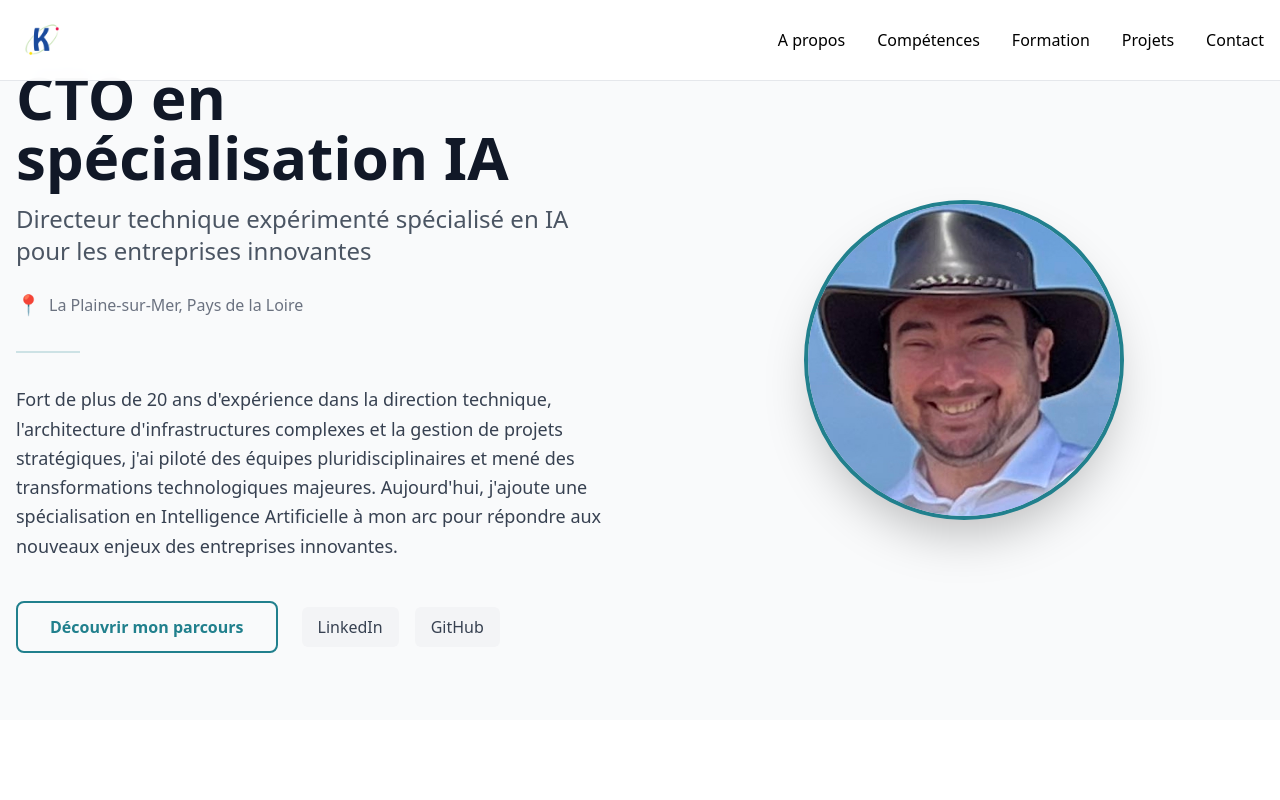
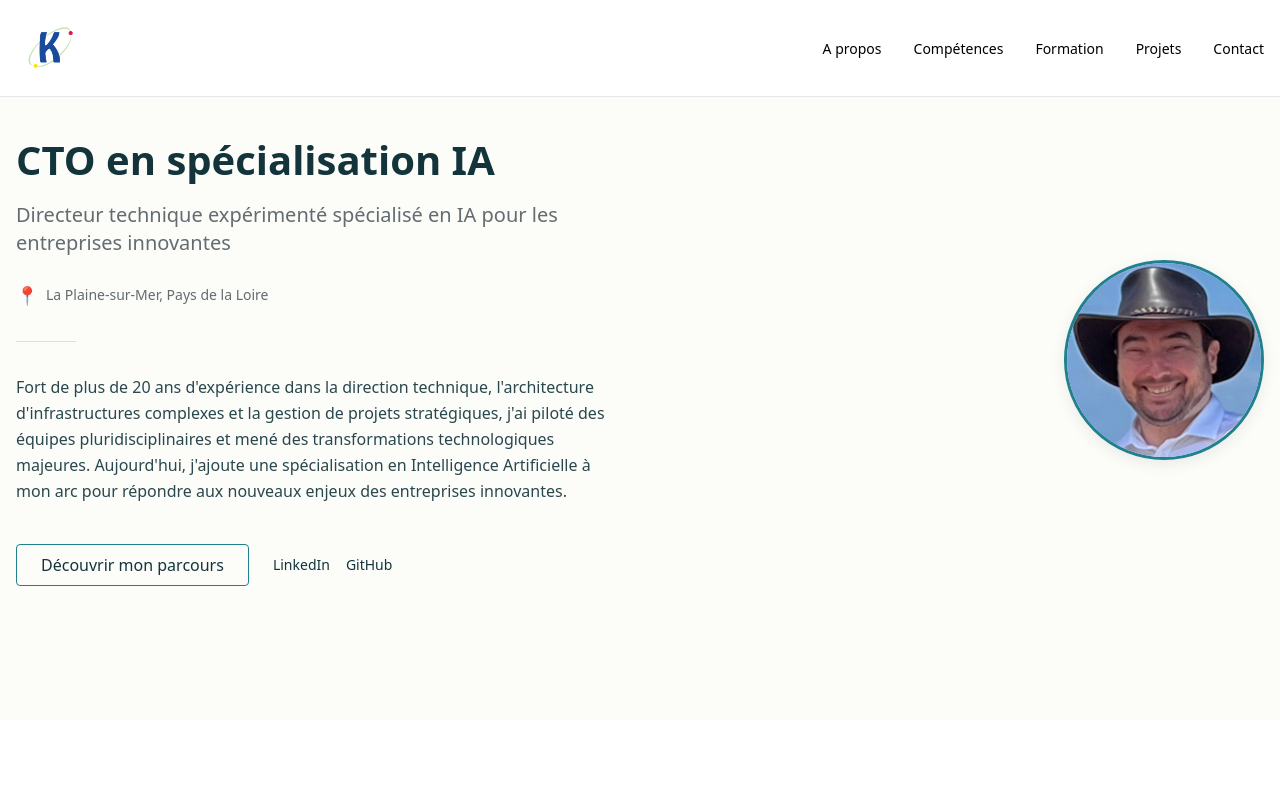
Before and after one commit to Kisai-DG-SLU/kisai-dg-slu.github.io, a React (Vite) app in the folder frontend/: page / in a window 1280 px wide. Shown: the top 800 px of the page. Built offline with nearby package versions, Linux system fonts and the light colour scheme; the HTML template or start-up script is replaced by a standard one.

Commit message:
feat: sync types and complete pro dashboard

```diff
--- a/frontend/src/components/Header.tsx
+++ b/frontend/src/components/Header.tsx
@@ -22,12 +22,12 @@ const Header = () => {
 
   return (
     <header className={`fixed top-0 left-0 right-0 z-50 transition-all duration-300 ${
-      isScrolled ? 'bg-white/98 shadow-lg py-2' : 'bg-white/95 py-4'
+      isScrolled ? 'bg-white/98 shadow-[0_2px_20px_rgba(0,0,0,0.1)] py-2' : 'bg-white/95 py-4'
     } backdrop-blur-md border-b border-gray-200`}>
       <div className="container mx-auto px-4 flex items-center justify-between">
-        <div className="flex items-center gap-3">
-          <img src="/images/logo.png" alt="Logo" className="h-12 w-auto" />
-          <h1 className="text-xl font-bold bg-linear-to-r from-[var(--color-primary)] to-[var(--color-primary-hover)] bg-clip-text text-transparent">
+        <div className="flex items-center">
+          <img src="/images/logo.png" alt="Logo" className="h-16 w-auto mr-3" />
+          <h1 className="text-2xl font-bold bg-linear-to-r from-[#21808d] to-[#1d7480] bg-clip-text text-transparent tracking-tight">
             Damien GUESDON
           </h1>
         </div>
@@ -39,10 +39,10 @@ const Header = () => {
               <li key={link.name}>
                 <a
                   href={link.href}
-                  className="text-black font-medium hover:text-[var(--color-primary)] transition-colors relative group"
+                  className="text-black text-sm font-medium hover:text-[#21808d] transition-colors relative group"
                 >
                   {link.name}
-                  <span className="absolute bottom--1 left-0 w-0 h-0.5 bg-[var(--color-primary)] transition-all group-hover:w-full"></span>
+                  <span className="absolute bottom-[-4px] left-0 w-0 h-0.5 bg-[#21808d] transition-all group-hover:w-full"></span>
                 </a>
               </li>
             ))}
@@ -51,13 +51,12 @@ const Header = () => {
 
         {/* Mobile Toggle */}
         <button
-          className="md:hidden flex flex-col gap-1.5 p-2"
+          className="md:hidden flex flex-col gap-1 p-2"
           onClick={() => setIsMenuOpen(!isMenuOpen)}
-          aria-label="Toggle navigation"
         >
-          <span className={`w-6 h-0.5 bg-black transition-all ${isMenuOpen ? 'rotate-45 translate-y-2' : ''}`}></span>
+          <span className={`w-6 h-0.5 bg-black transition-all ${isMenuOpen ? 'rotate-45 translate-y-1.5' : ''}`}></span>
           <span className={`w-6 h-0.5 bg-black transition-all ${isMenuOpen ? 'opacity-0' : ''}`}></span>
-          <span className={`w-6 h-0.5 bg-black transition-all ${isMenuOpen ? '-rotate-45 -translate-y-2' : ''}`}></span>
+          <span className={`w-6 h-0.5 bg-black transition-all ${isMenuOpen ? '-rotate-45 -translate-y-1.5' : ''}`}></span>
         </button>
       </div>
 
@@ -65,12 +64,12 @@ const Header = () => {
       <nav className={`md:hidden absolute top-full left-0 right-0 bg-white border-b border-gray-200 transition-all duration-300 overflow-hidden ${
         isMenuOpen ? 'max-h-64 opacity-100' : 'max-h-0 opacity-0'
       }`}>
-        <ul className="p-4 flex flex-col gap-4">
+        <ul className="p-4 flex flex-col gap-2">
           {navLinks.map((link) => (
             <li key={link.name}>
               <a
                 href={link.href}
-                className="block py-2 text-black hover:text-[var(--color-primary)] border-b border-gray-100 last:border-0"
+                className="block py-3 text-black text-sm font-medium hover:text-[#21808d] border-b border-gray-100 last:border-0"
                 onClick={() => setIsMenuOpen(false)}
               >
                 {link.name}
--- a/frontend/src/components/Hero.tsx
+++ b/frontend/src/components/Hero.tsx
@@ -1,26 +1,26 @@
 const Hero = () => {
   return (
-    <section id="accueil" className="min-h-[calc(100vh-80px)] flex items-center bg-linear-to-br from-white to-gray-50 py-16">
+    <section id="accueil" className="min-h-[calc(100vh-80px)] flex items-center bg-[#fcfcf9] py-16">
       <div className="container mx-auto px-4">
         <div className="flex flex-col md:flex-row items-center gap-12">
           {/* Text Content */}
           <div className="flex-1 text-left">
-            <h1 className="text-5xl md:text-6xl font-bold text-gray-900 mb-4 leading-tight">
+            <h1 className="text-[30px] md:text-[40px] font-bold text-[#13343b] mb-4 leading-tight">
               CTO en spécialisation IA
             </h1>
-            <p className="text-xl md:text-2xl text-gray-600 mb-6 font-medium">
+            <p className="text-lg md:text-xl text-[#626c71] mb-6 font-medium">
               Directeur technique expérimenté spécialisé en IA pour les entreprises innovantes
             </p>
 
-            <div className="flex items-center gap-2 text-gray-500 mb-8">
-              <span className="text-xl">📍</span>
+            <div className="flex items-center gap-2 text-[#626c71] mb-8 text-sm">
+              <span className="text-lg">📍</span>
               <span>La Plaine-sur-Mer, Pays de la Loire</span>
             </div>
 
-            <hr className="w-16 border-t-2 border-[var(--color-primary)] opacity-20 mb-8" />
+            <hr className="w-[60px] border-t-[1.5px] border-[#21808d] opacity-20 mb-8" />
 
             <div className="max-w-2xl">
-              <p className="text-lg text-gray-700 leading-relaxed mb-10">
+              <p className="text-[16px] text-[#13343b] leading-relaxed mb-10 opacity-90">
                 Fort de plus de 20 ans d'expérience dans la direction technique, l'architecture d'infrastructures complexes et la gestion de projets stratégiques, j'ai piloté des équipes pluridisciplinaires et mené des transformations technologiques majeures. Aujourd'hui, j'ajoute une spécialisation en Intelligence Artificielle à mon arc pour répondre aux nouveaux enjeux des entreprises innovantes.
               </p>
 
@@ -29,7 +29,7 @@ const Hero = () => {
                   href="https://damienguesdon.github.io/"
                   target="_blank"
                   rel="noopener noreferrer"
-                  className="px-8 py-3 border-2 border-[var(--color-primary)] text-[var(--color-primary)] font-semibold rounded-lg hover:bg-[var(--color-primary)] hover:text-white transition-all duration-300"
+                  className="px-6 py-2 border border-[#21808d] text-[#13343b] font-medium rounded hover:bg-[#5e52401f] transition-all duration-300"
                 >
                   Découvrir mon parcours
                 </a>
@@ -39,7 +39,7 @@ const Hero = () => {
                     href="https://www.linkedin.com/in/damienguesdon/"
                     target="_blank"
                     rel="noopener noreferrer"
-                    className="px-4 py-2 bg-gray-100 text-gray-700 rounded-md font-medium hover:bg-[var(--color-primary)] hover:text-white transition-all duration-300"
+                    className="text-sm font-medium text-[#13343b] hover:text-[#21808d] transition-colors"
                   >
                     LinkedIn
                   </a>
@@ -47,7 +47,7 @@ const Hero = () => {
                     href="https://github.com/Kisai-DG-SLU"
                     target="_blank"
                     rel="noopener noreferrer"
-                    className="px-4 py-2 bg-gray-100 text-gray-700 rounded-md font-medium hover:bg-[var(--color-primary)] hover:text-white transition-all duration-300"
+                    className="text-sm font-medium text-[#13343b] hover:text-[#21808d] transition-colors"
                   >
                     GitHub
                   </a>
@@ -56,12 +56,10 @@ const Hero = () => {
             </div>
           </div>
 
-          {/* Image / Profile Photo */}
-          <div className="flex-1 flex justify-center">
-            <div className="relative group">
-              <div className="absolute -inset-1 bg-linear-to-r from-[var(--color-primary)] to-cyan-500 rounded-full blur-md opacity-25 group-hover:opacity-50 transition duration-1000"></div>
+          {/* Image / Profile Photo - STRICTLY 200px as per style.css */}
+          <div className="flex-1 flex justify-center md:justify-end">
             <div
-                className="relative w-64 h-64 md:w-80 md:h-80 rounded-full border-4 border-[var(--color-primary)] bg-gray-200 overflow-hidden shadow-2xl transition-transform duration-500 hover:scale-[1.02]"
+              className="w-[200px] h-[200px] rounded-full border-[3px] border-[#21808d] bg-gray-200 overflow-hidden shadow-[0_4px_16px_rgba(0,0,0,0.08)]"
             >
               <img
                 src="/images/photo.jpg"
@@ -72,7 +70,6 @@ const Hero = () => {
           </div>
         </div>
       </div>
-      </div>
     </section>
   );
 };
--- a/frontend/src/types/project.ts
+++ b/frontend/src/types/project.ts
@@ -24,6 +24,7 @@ export interface Project {
   id: number;
   title: string;
   status: ProjectStatus;
+  progress: number;
   duration: string;
   link?: string;
   icon: string;
```
Also changed, not shown: frontend/src/components/Projects.tsx (+32 -14 lines), 7 other files (tests, documents, lock files or other folders). Lines whose indentation alone changed are shown as unchanged.
